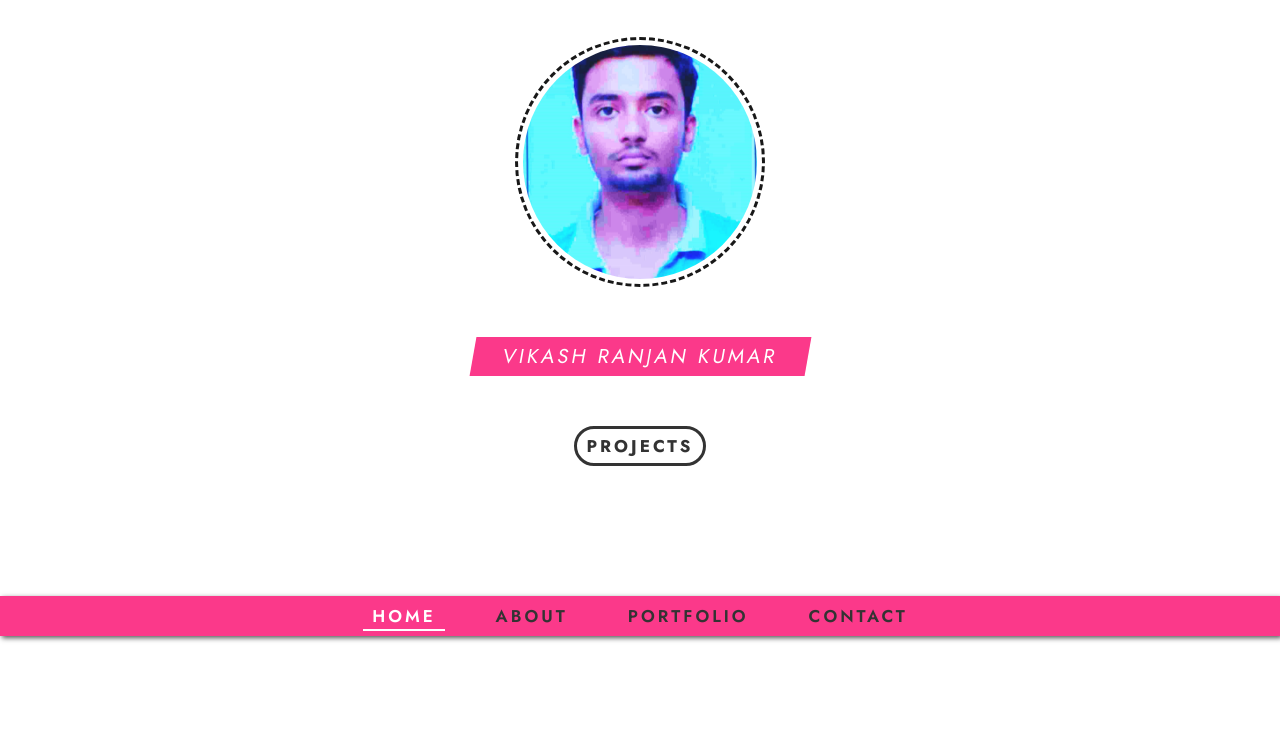
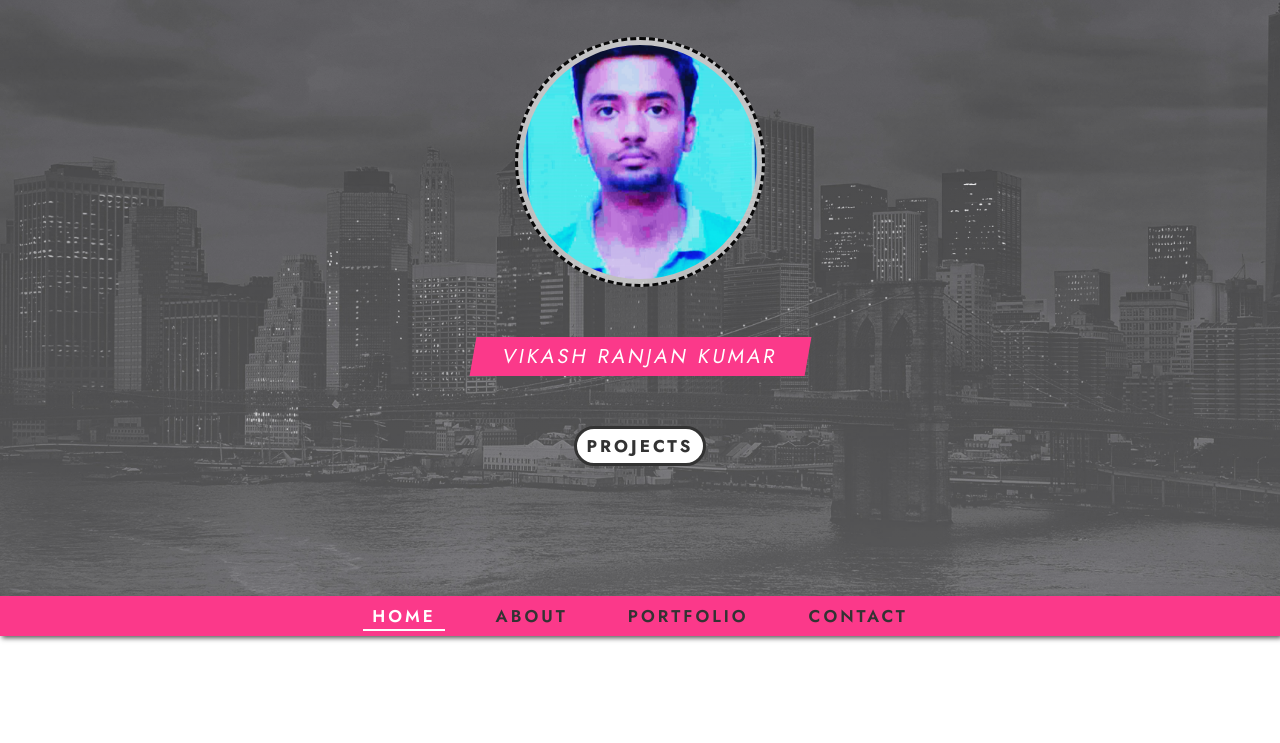
Before and after one commit to vika1221/portfolio, a plain HTML site: page index.html in a window 1280 px wide. Shown: the part 204-947 px from the top of the page. Drawn offline with Linux system fonts and the light colour scheme; the site is published under a folder, as on GitHub Pages, so addresses that start at the root find nothing.

Commit message:
Update style.css

```diff
--- a/style.css
+++ b/style.css
@@ -40,7 +40,7 @@ html {
       rgba(255, 255, 255, 0.2),
       rgba(255, 255, 255, 0.3)
     ),
-    url(/images/mybg.jpg) center no-repeat;
+    url(mybg.jpg) center no-repeat;
   background-size: cover;
   flex-direction: column;
 }
```
